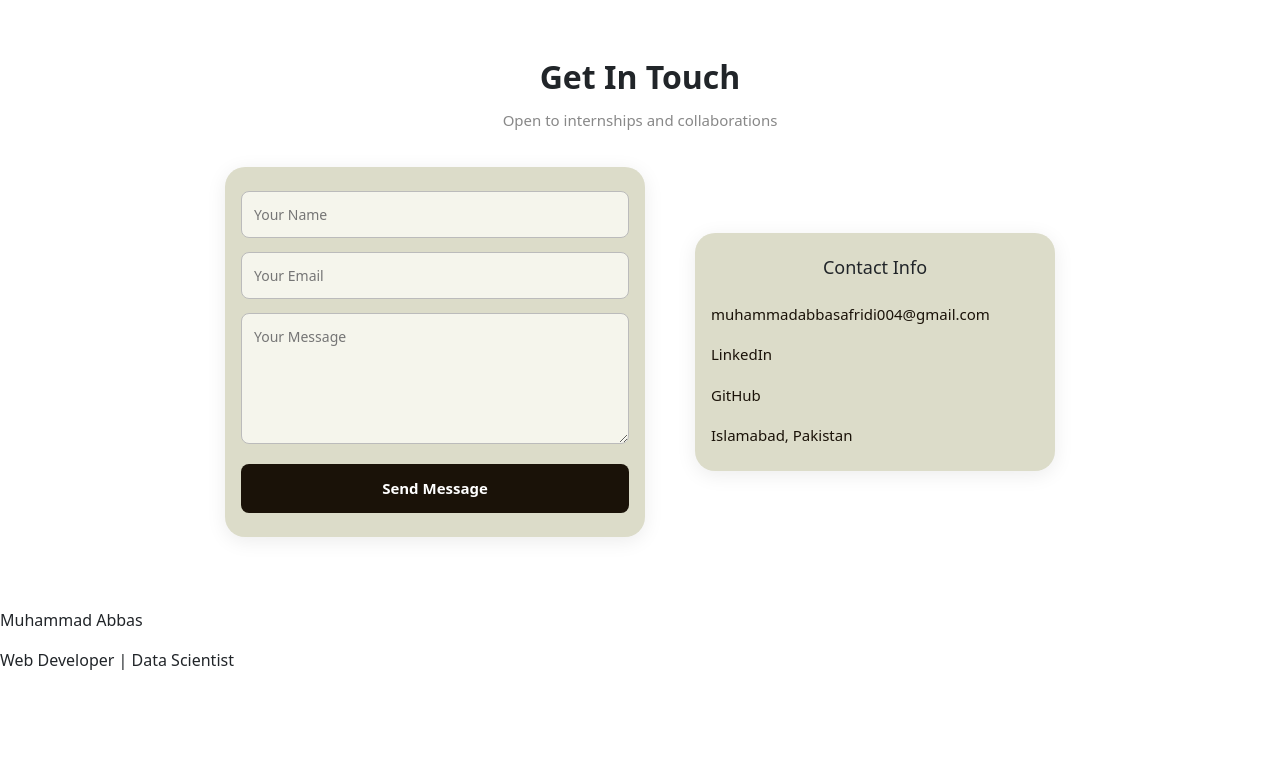
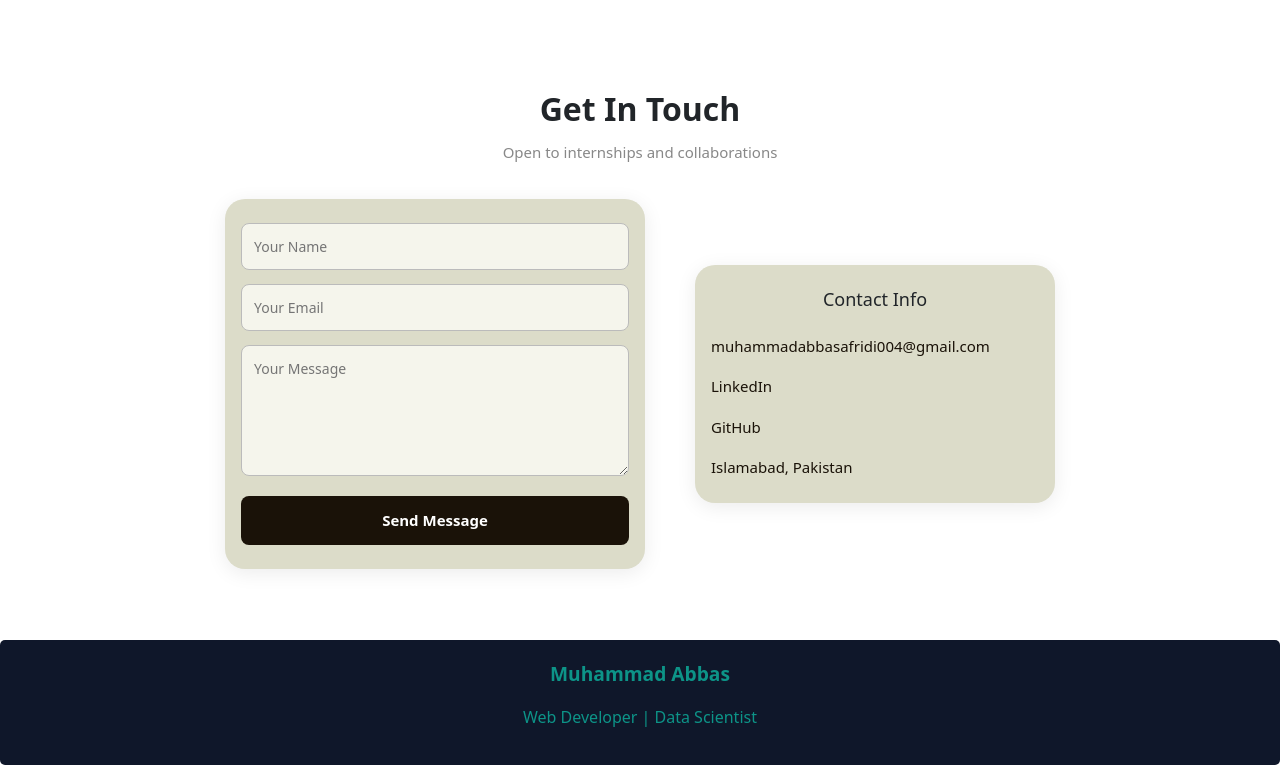
Before and after one commit to Abbas-w119/My-Portfolio, a plain HTML site: page index.html in a window 1280 px wide. Shown: the part 1896-2661 px from the top of the page. Before the commit the page ends 2584 px from the top, so only its background shows below. Drawn offline with nearby package versions, Linux system fonts and the light colour scheme.

Commit message:
almost-decorated

```diff
--- a/style.css
+++ b/style.css
@@ -1,7 +1,4 @@
-body{
-    color: white;
-    background-color: aqua;
-}
+
 .navbar{
     box-shadow: 2px;
     background: #0F172A;
@@ -11,7 +8,7 @@ body{
     max-width: 1000;
     text-align: center;
     justify-content: space-between;
-    padding: 1rem 2rem;
+    padding: 2rem 2rem;
     display: flex;
     margin: auto;
 }
@@ -217,6 +214,7 @@ body{
   border-radius: 10px;
   background: #dcdcc9;
   width: 350px;
+  transition: 0.4s;
 }
 .project-card img{
   width: 100%;
@@ -237,18 +235,18 @@ html {
 
 #contact {
   margin-bottom: 15px;
-  padding: 40px 20px; /* more breathing room */
+  padding: 40px 20px; /
 }
 
 .contact-header {
   font-weight: 700;
   text-align: center;
   margin-top: 20px;
-  margin-bottom: 12px; /* ✅ added */
+  margin-bottom: 12px;
 }
 
 .contact-sub {
-  text-align: center;  /* ✅ new addition */
+  text-align: center;
   color: #888;
   font-size: 15px;
   margin-bottom: 36px;
@@ -277,3 +275,20 @@ html {
   transform: translateY(-6px);
   box-shadow: 0 12px 32px rgba(0,0,0,0.12);
 }
+
+.foot{
+  padding: 20px;
+  background: #0F172A;
+  color: #0D9488;
+  border-radius: 5px;
+  text-align: center;
+  margin-top: 10px;
+}
+.foot-line{
+  font-weight: 700;
+  font-size: larger;
+}
+.foot-add{
+  gap: 2px;
+  font-size: medium;
+}
```
